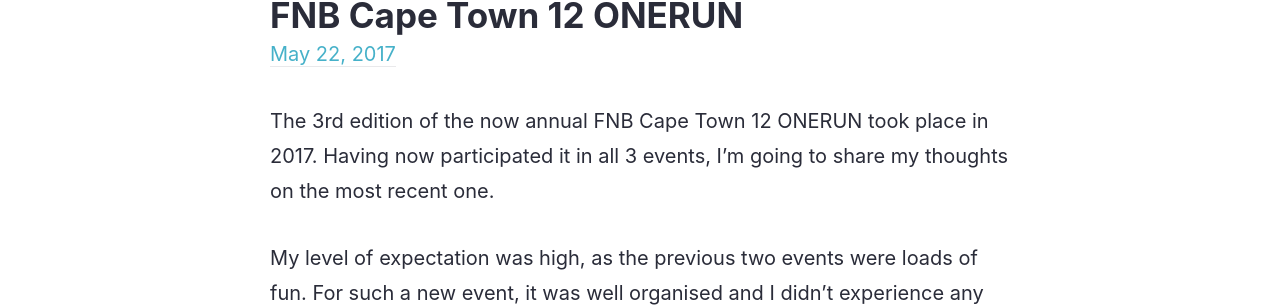
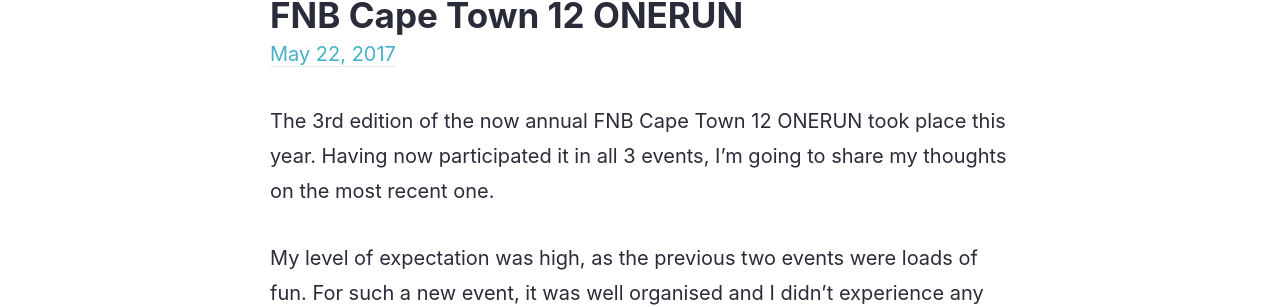
Before and after one commit to michaelthorne/michaelthorne.github.io, a Jekyll site: the page built from _posts/2017-05-22-2017-fnb-cape-town-12-onerun-review.md, in a window 1280 px wide and 900 px high, scrolled down 303 px. Shown: the part 151-458 px from the top of the window. Built offline with Jekyll 4.4.1, drawn with Linux system fonts in a browser that asks for light colours; some web fonts are replaced.

Commit message:
Move FNB post from drafts

```diff
--- a/_posts/2017-05-22-2017-fnb-cape-town-12-onerun-review.md
+++ b/_posts/2017-05-22-2017-fnb-cape-town-12-onerun-review.md
@@ -4,7 +4,7 @@
 categories: journal
 ---
 
-The 3rd edition of the now annual FNB Cape Town 12 ONERUN took place in 2017.
+The 3rd edition of the now annual FNB Cape Town 12 ONERUN took place this year.
 Having now participated it in all 3 events, I’m going to share my thoughts on
 the most recent one.
 
```
